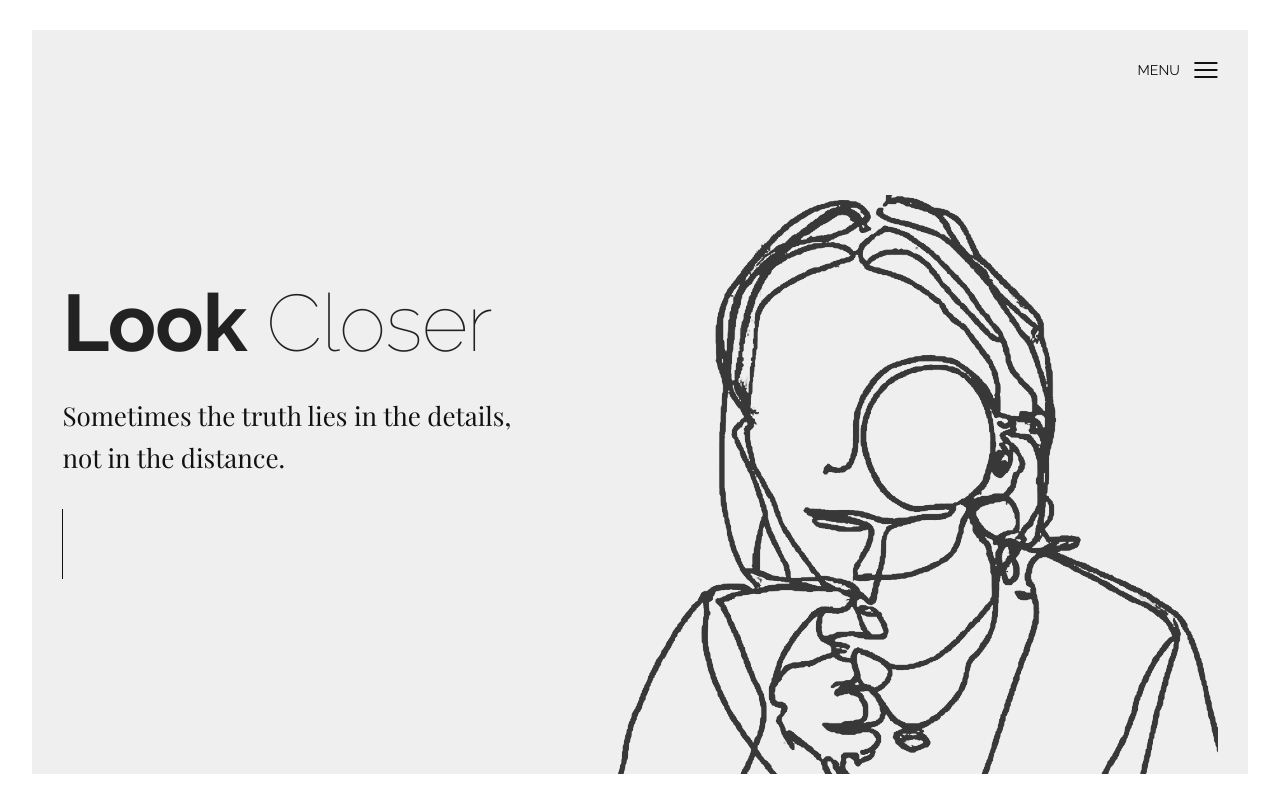
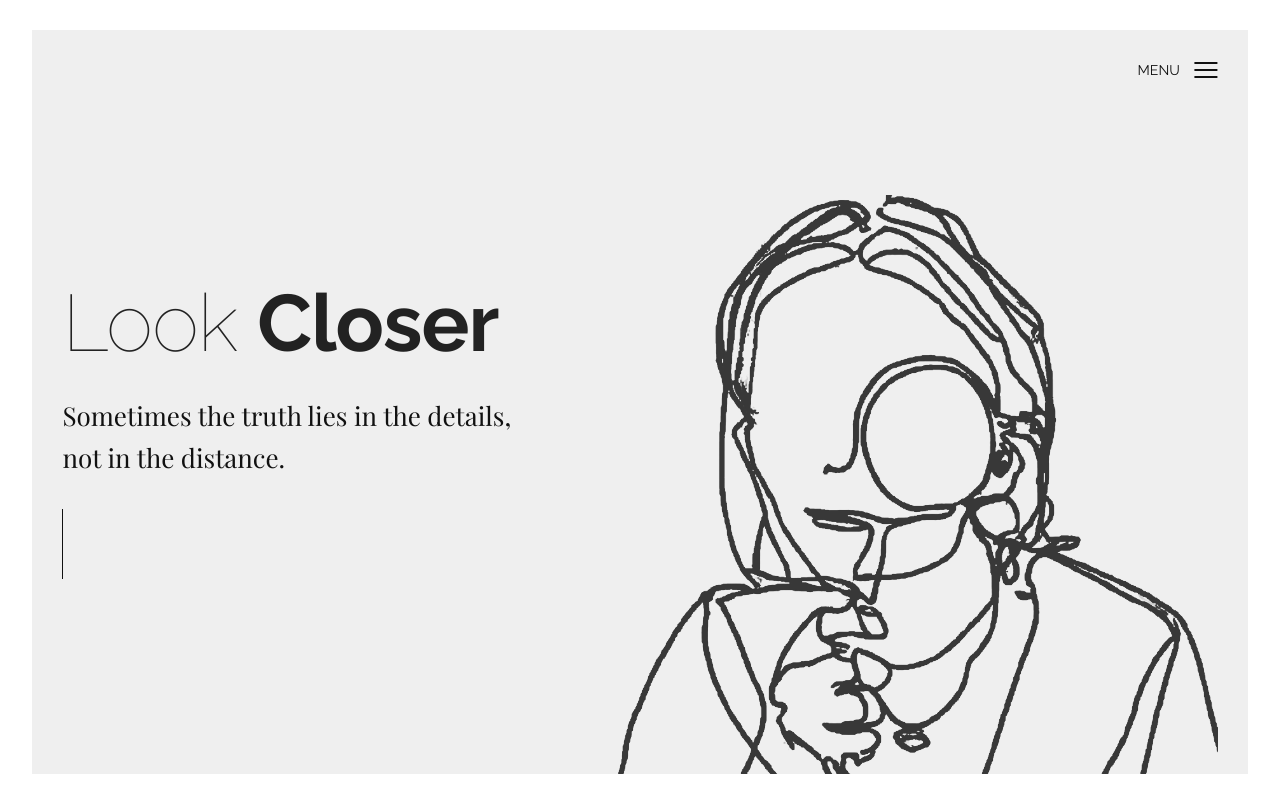
Before and after one commit to AlessandraFa/lookcloser, a plain HTML site: page index.html in a window 1280 px wide. Shown: the top 800 px of the page. Drawn offline with nearby package versions, Linux system fonts and the light colour scheme; files whose address does not match are found by name.

Commit message:
Update index.html

```diff
--- a/index.html
+++ b/index.html
@@ -31,7 +31,7 @@
       </header>
       <div class="wrapper">
         <div class="welcome">
-          <h1><strong>Look</strong> Closer</h1>
+          <h1>Look <strong>Closer</strong></h1>
           <p>Sometimes the truth lies in the details, not in the distance.</p>
         </div>
         <div class="photographer"><img src="assets/img/GirlLoupe1.png" alt="Photographer"></div>
```
